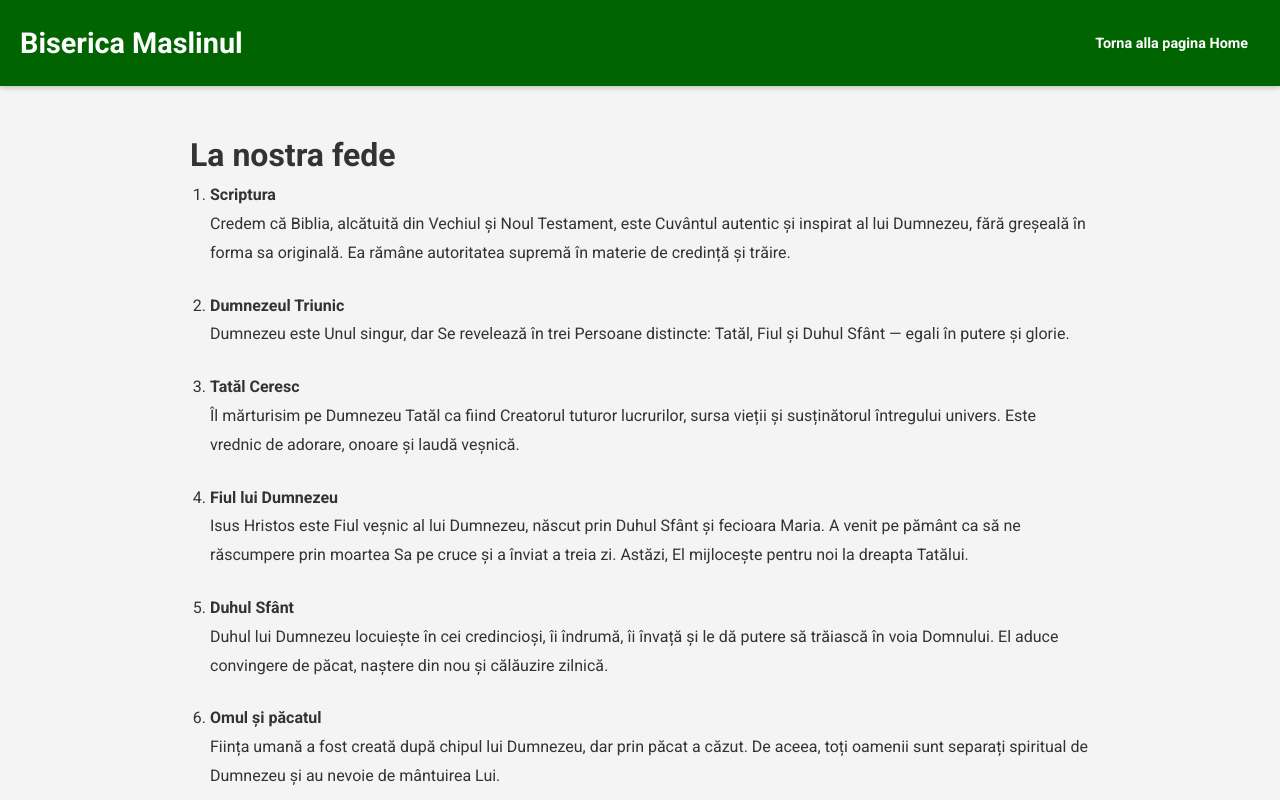
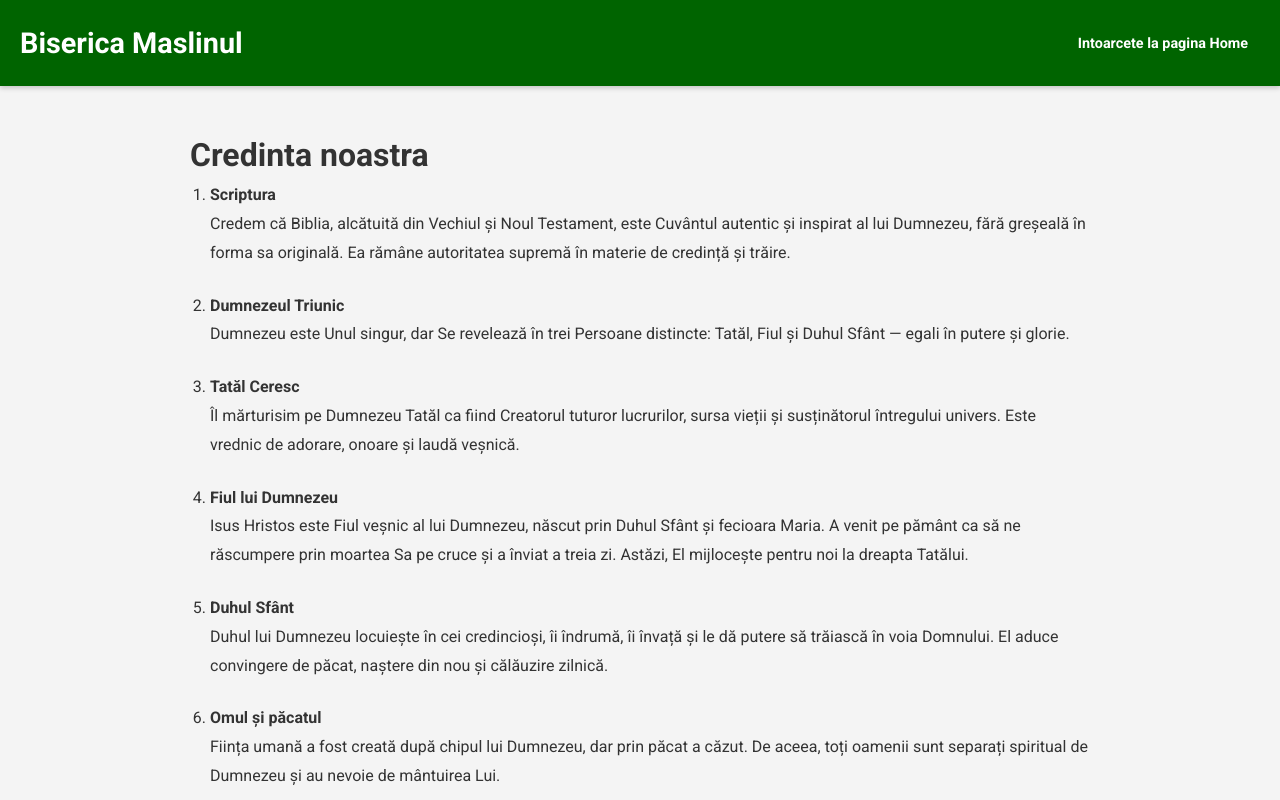
Before and after one commit to AxNatanael/Biserica-Maslinul, a plain HTML site: page fede.html in a window 1280 px wide. Shown: the top 800 px of the page. Drawn offline with Linux system fonts and the light colour scheme.

Commit message:
Update fede.html

```diff
--- a/fede.html
+++ b/fede.html
@@ -3,7 +3,7 @@
 <head>
   <meta charset="UTF-8" />
   <meta name="viewport" content="width=device-width, initial-scale=1" />
-  <title>La nostra fede</title>
+  <title>Credinta noastra</title>
   <link href="https://fonts.googleapis.com/css2?family=Roboto:wght@400;700&display=swap" rel="stylesheet" />
   <link rel="stylesheet" href="style.css" />
 </head>
@@ -13,14 +13,14 @@
     <div class="navbar-left">Biserica Maslinul</div>
   <nav class="navbar-right">
     <ul class="navbar-menu">
-      <li><a href="index.html"> Torna alla pagina Home</a></li>
+      <li><a href="index.html"> Intoarcete la pagina Home</a></li>
     </ul>
   </nav>
   </header>
 
   <main>
     <div class="contenitore">
-      <h1>La nostra fede</h1>
+      <h1>Credinta noastra</h1>
 
       <ol class="lista-fede">
         <li>
```
